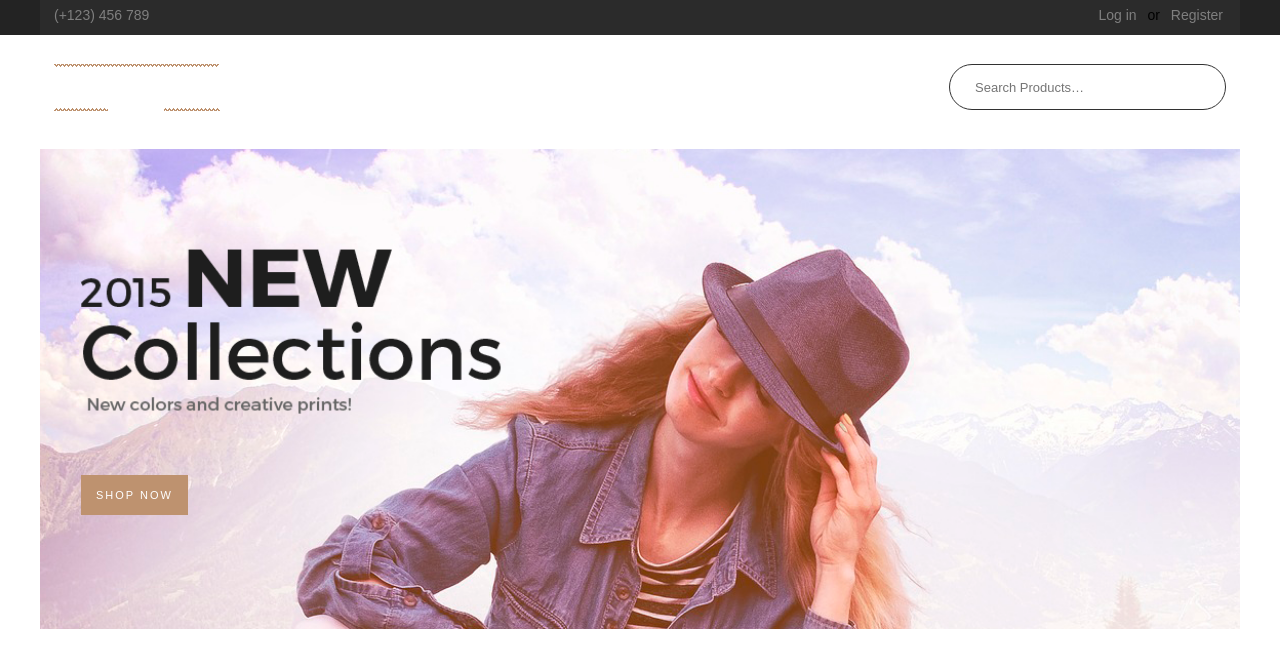
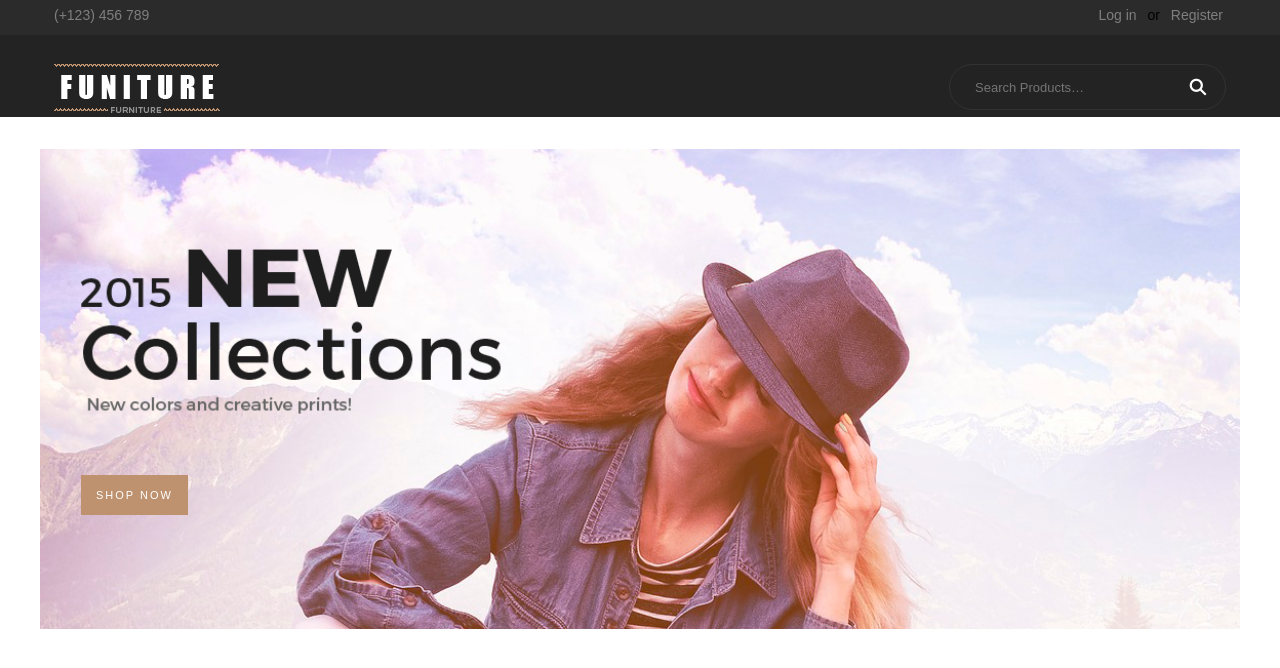
Before and after one commit to zaveruha/it-academy-project, a plain HTML site: page folder/index.html in a window 1280 px wide. Drawn offline with Linux system fonts and the light colour scheme; a web font is replaced by a local one.

Commit message:
fix bags with header

```diff
--- a/folder/css/header.css
+++ b/folder/css/header.css
@@ -2,14 +2,17 @@ header{
     margin-bottom: 32px;
 }
 
+.top-background {
+    background-color: #232323;
+}
+
 .page-header {
-    background-color: #232323;
+    background-color: #2b2b2b;
 }
 
 .header-top{
     display: flex;
     justify-content: space-between;
-    background-color: #2b2b2b;
     font-size: 14px;
     margin-bottom: 29px;
 }
```
